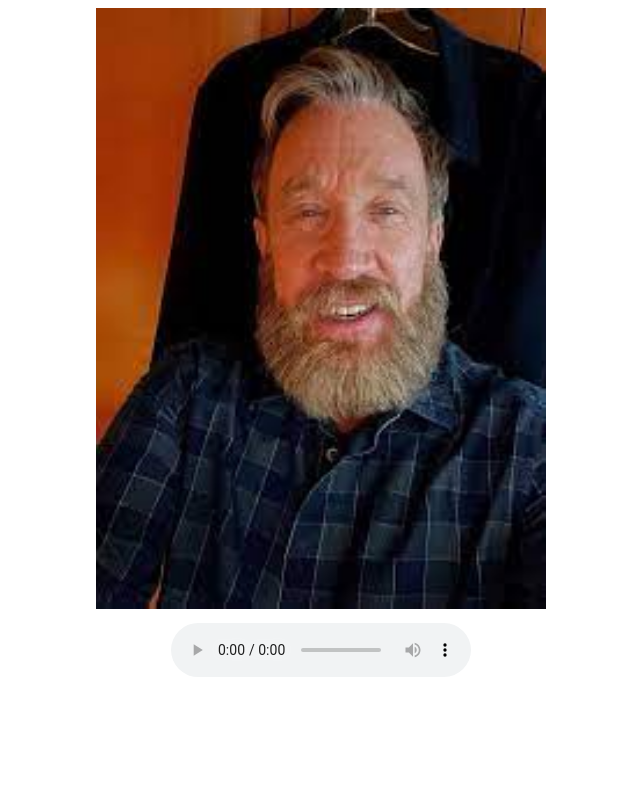
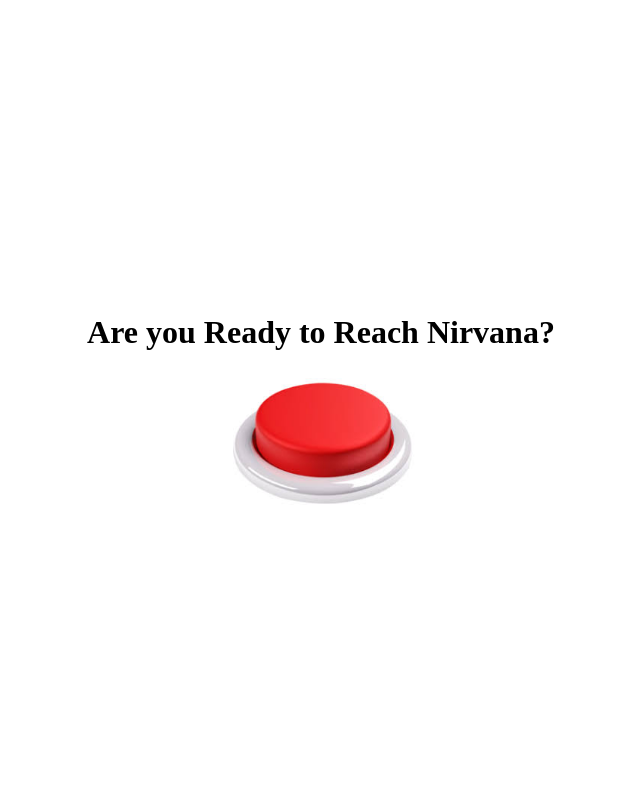
Before and after one commit to mattsthilaire/Tim-Allen-Ugh-4ever, a Flask app: page / in a window 1280 px wide. Shown: the whole page, without its empty margins (319-959 px from the left). Run offline with Flask 3, Linux system fonts and the light colour scheme.

Commit message:
Make it whole

```diff
--- a/tim_allen_4ever/templates/index.html
+++ b/tim_allen_4ever/templates/index.html
@@ -4,8 +4,30 @@
     <meta charset="UTF-8">
     <title>Repeat Audio</title>
     <style>
-        body {
+        body, html {
+            height: 100%;
+            margin: 0;
+            display: flex;
+            justify-content: center;
+            align-items: center;
+            flex-direction: column;
             text-align: center; /* Center the content */
+        }
+        #nirvana-button {
+            background-image: url('{{ url_for('static', filename='images/button.jpeg') }}');
+            background-size: cover;
+            height: 135px; /* Adjust as needed */
+            width: 200px; /* Adjust as needed */
+            border: none;
+            cursor: pointer;
+        }
+        #header-text {
+            font-size: 2em;
+            text-align: center;
+        }
+        /* Hide the content by default */
+        #content {
+            display: none;
         }
         audio {
             display: block; /* Block display to put it on a new line */
@@ -18,6 +40,9 @@
     </style>
 </head>
 <body>
+    <h1 id="header-text">Are you Ready to Reach Nirvana?</h1>
+    <button id="nirvana-button"></button>
+    <div id="content">
         <div id="image-container">
             <img id="current-image" src="{{ url_for('static', filename='images/' + images[0]) }}" alt="Picture" width="450" height="450"/>
         </div>
@@ -25,7 +50,13 @@
             <source src="{{ url_for('static', filename='audio/ugh.mp3') }}" type="audio/mpeg">
             Your browser does not support the audio tag.
         </audio>
+    </div>
     <script>
+        document.getElementById('nirvana-button').addEventListener('click', function() {
+                document.getElementById('header-text').style.display = 'none';
+                this.style.display = 'none';
+                document.getElementById('content').style.display = 'block';
+
                 var images = ['tim-allen-1.jpeg', 'tim-allen-2.jpeg', 'tim-allen-3.jpeg', 'tim-allen-4.jpeg', 'tim-allen-5.jpeg',
                     'tim-allen-6.jpeg', 'tim-allen-7.jpeg', 'tim-allen-8.jpeg', 'tim-allen-9.jpeg', 'tim-allen-10.jpeg', 'tim-allen-11.jpeg',
                     'tim-allen-12.jpeg']; // List of image filenames
@@ -41,24 +72,21 @@
                     imageContainer.src = "{{ url_for('static', filename='images/') }}" + images[currentIndex];
                 }
 
-        // Function to set up the interval check
-        function setupInterval(duration) {
-            if (interval) {
-                clearInterval(interval); // Clear existing interval, if any
+                // Update the image whenever the audio's current time matches the desired interval
+                audioPlayer.addEventListener('timeupdate', function() {
+                    if (audioPlayer.currentTime >= audioPlayer.duration - 0.5) { // Update the image every 5 seconds
+                        changeImage();
                     }
-            interval = setInterval(function() {
-                if (audioPlayer.currentTime >= duration - 0.5) { // Check if within half a second from the end
-                    changeImage(); // Change the image
-                    clearInterval(interval); // Clear the interval
-                    setupInterval(duration); // Set up the interval again for the next loop
-                }
-            }, 200); // Check every 200ms. Adjust as needed for accuracy vs. performance
-        }
+                });
 
                 // Set up the interval once the audio metadata is loaded
                 audioPlayer.addEventListener('loadedmetadata', function() {
                     setupInterval(audioPlayer.duration);
                 });
+
+                // Play the audio when the button is clicked
+                audioPlayer.play();
+            });
         </script>
 </body>
 </html>
```
Also changed, not shown: tim_allen_4ever/static/images/button.jpeg (added). Lines whose indentation alone changed are shown as unchanged.
